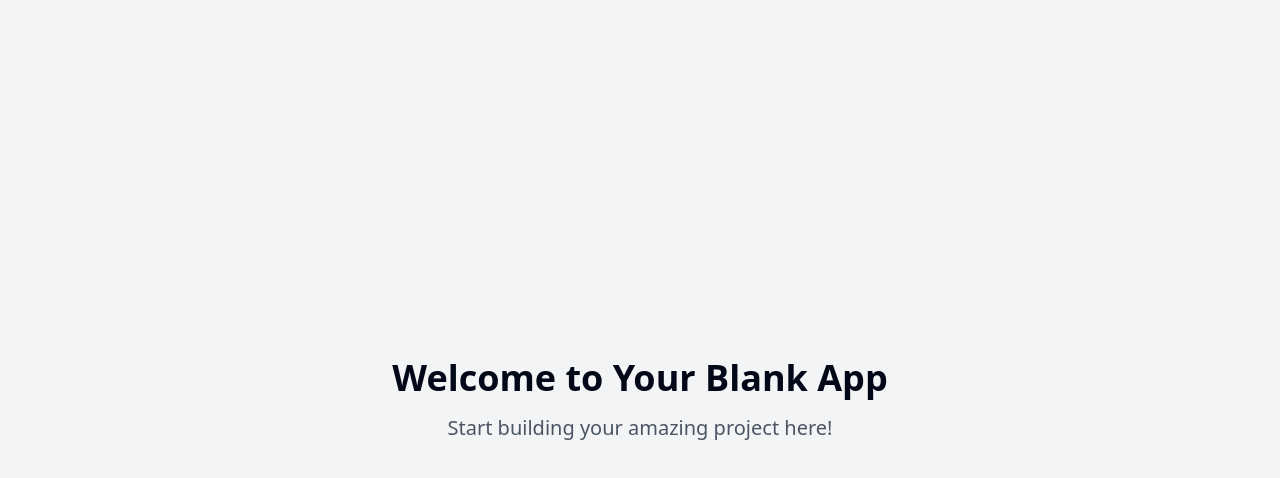
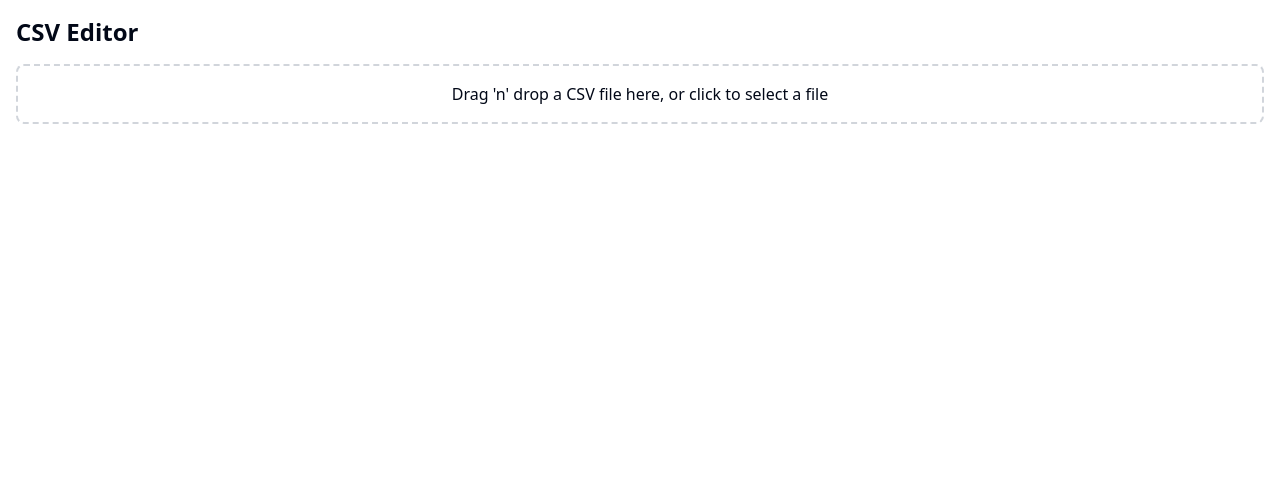
Before and after one commit to GPT-Engineer-App-Dev/csv-mender-tool, a React (Vite) app: page / in a window 1280 px wide. Shown: the top 478 px of the page. Built offline with nearby package versions, Linux system fonts and the light colour scheme.

Commit message:
Add CSV management tool
Implement functionality to upload, display, edit, add, delete, and download CSV files.
[skip gpt_engineer]

```diff
--- a/package.json
+++ b/package.json
@@ -50,9 +50,12 @@
     "input-otp": "^1.2.4",
     "lucide-react": "^0.417.0",
     "next-themes": "^0.3.0",
+    "papaparse": "^5.4.1",
     "react": "^18.2.0",
+    "react-csv": "^2.2.2",
     "react-day-picker": "^8.10.1",
     "react-dom": "^18.2.0",
+    "react-dropzone": "^14.2.3",
     "react-hook-form": "^7.52.0",
     "react-resizable-panels": "^2.0.19",
     "react-router-dom": "^6.23.1",
--- a/src/nav-items.jsx
+++ b/src/nav-items.jsx
@@ -6,7 +6,7 @@ import Index from "./pages/Index.jsx";
  */
 export const navItems = [
   {
-    title: "Home",
+    title: "CSV Editor",
     to: "/",
     icon: <Home className="h-4 w-4" />,
     page: <Index />,
--- a/src/pages/Index.jsx
+++ b/src/pages/Index.jsx
@@ -1,12 +1,102 @@
-// Update this page (the content is just a fallback if you fail to update the page)
+import React, { useState, useCallback } from 'react';
+import { useDropzone } from 'react-dropzone';
+import Papa from 'papaparse';
+import { CSVLink } from 'react-csv';
+import { Table } from '@/components/ui/table';
+import { Input } from '@/components/ui/input';
+import { Button } from '@/components/ui/button';
 
 const Index = () => {
+  const [csvData, setCsvData] = useState([]);
+  const [headers, setHeaders] = useState([]);
+
+  const onDrop = useCallback((acceptedFiles) => {
+    const file = acceptedFiles[0];
+    Papa.parse(file, {
+      complete: (results) => {
+        setHeaders(results.data[0]);
+        setCsvData(results.data.slice(1));
+      },
+      header: false,
+    });
+  }, []);
+
+  const { getRootProps, getInputProps, isDragActive } = useDropzone({ onDrop });
+
+  const handleEdit = (rowIndex, columnIndex, value) => {
+    const newData = [...csvData];
+    newData[rowIndex][columnIndex] = value;
+    setCsvData(newData);
+  };
+
+  const handleAddRow = () => {
+    const newRow = new Array(headers.length).fill('');
+    setCsvData([...csvData, newRow]);
+  };
+
+  const handleDeleteRow = (rowIndex) => {
+    const newData = csvData.filter((_, index) => index !== rowIndex);
+    setCsvData(newData);
+  };
+
   return (
-    <div className="min-h-screen flex items-center justify-center bg-gray-100">
-      <div className="text-center">
-        <h1 className="text-4xl font-bold mb-4">Welcome to Your Blank App</h1>
-        <p className="text-xl text-gray-600">Start building your amazing project here!</p>
+    <div className="container mx-auto p-4">
+      <h1 className="text-2xl font-bold mb-4">CSV Editor</h1>
+
+      <div {...getRootProps()} className="border-2 border-dashed border-gray-300 rounded-lg p-4 mb-4 text-center cursor-pointer">
+        <input {...getInputProps()} />
+        {isDragActive ? (
+          <p>Drop the CSV file here ...</p>
+        ) : (
+          <p>Drag 'n' drop a CSV file here, or click to select a file</p>
+        )}
       </div>
+
+      {csvData.length > 0 && (
+        <>
+          <div className="overflow-x-auto mb-4">
+            <Table>
+              <thead>
+                <tr>
+                  {headers.map((header, index) => (
+                    <th key={index} className="px-4 py-2">{header}</th>
+                  ))}
+                  <th className="px-4 py-2">Actions</th>
+                </tr>
+              </thead>
+              <tbody>
+                {csvData.map((row, rowIndex) => (
+                  <tr key={rowIndex}>
+                    {row.map((cell, cellIndex) => (
+                      <td key={cellIndex} className="px-4 py-2">
+                        <Input
+                          value={cell}
+                          onChange={(e) => handleEdit(rowIndex, cellIndex, e.target.value)}
+                          className="w-full"
+                        />
+                      </td>
+                    ))}
+                    <td className="px-4 py-2">
+                      <Button onClick={() => handleDeleteRow(rowIndex)} variant="destructive">Delete</Button>
+                    </td>
+                  </tr>
+                ))}
+              </tbody>
+            </Table>
+          </div>
+
+          <div className="flex justify-between mb-4">
+            <Button onClick={handleAddRow}>Add Row</Button>
+            <CSVLink
+              data={[headers, ...csvData]}
+              filename="edited_data.csv"
+              className="bg-green-500 hover:bg-green-600 text-white font-bold py-2 px-4 rounded"
+            >
+              Download CSV
+            </CSVLink>
+          </div>
+        </>
+      )}
     </div>
   );
 };
```
Also changed, not shown: 1 other file (tests, documents, lock files or other folders).
